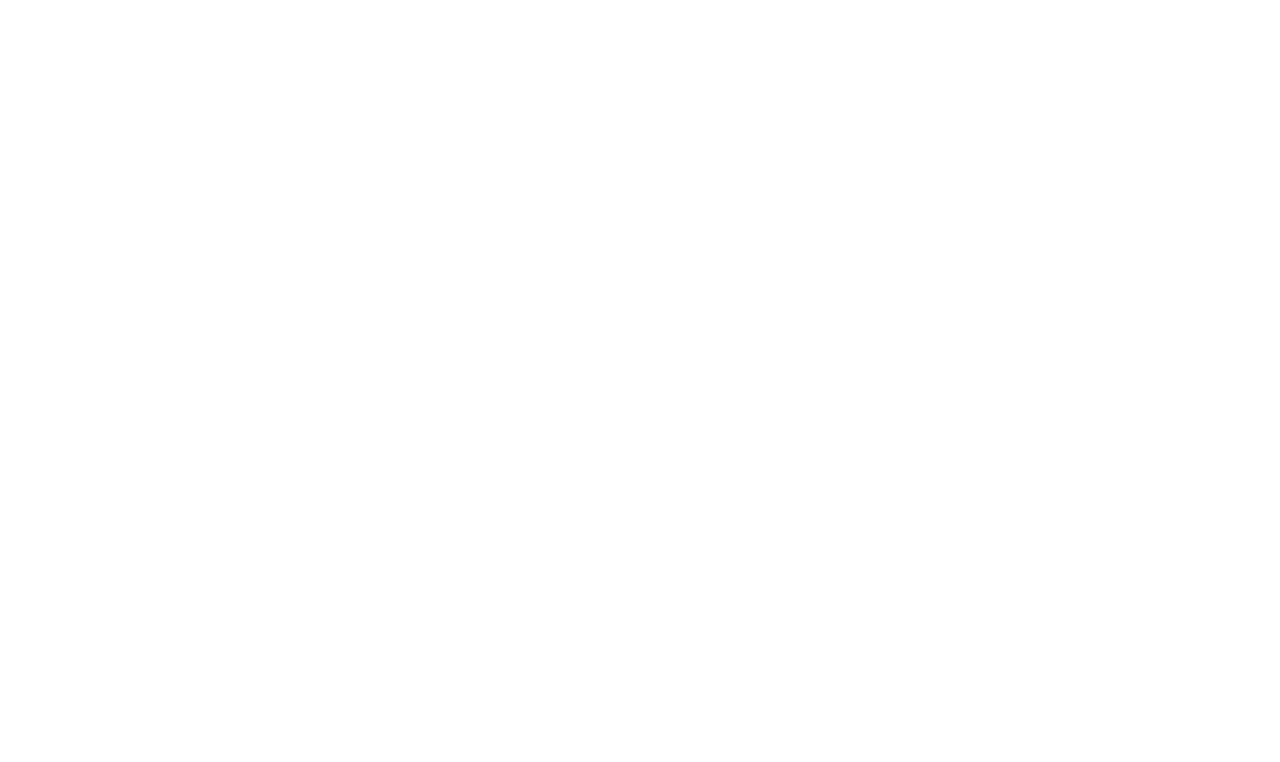
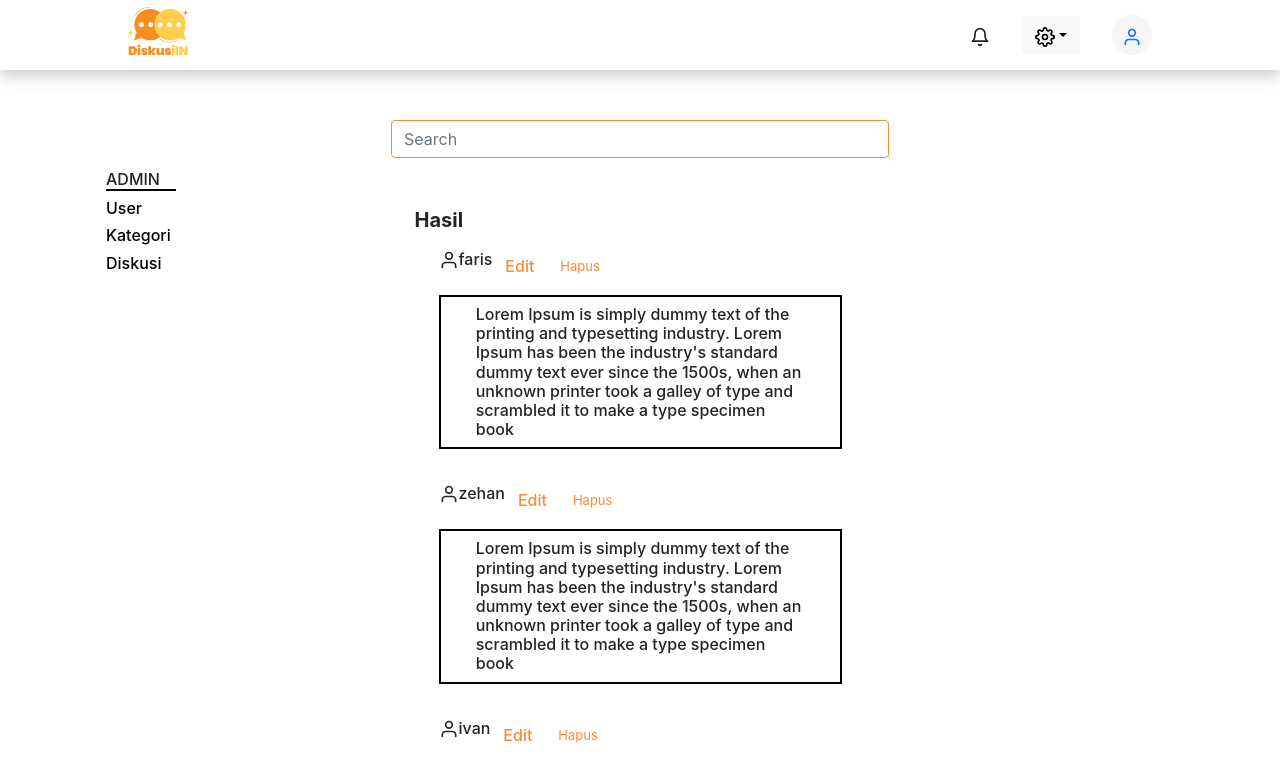
Before and after one commit to Capstone-FGD-Diskusin/fp-final-admin, a React (Create React App) app: page /HomeLogin/Diskusi in a window 1280 px wide. Before the commit this address had no page. Shown: the top 762 px of the page. Built offline with nearby package versions, Linux system fonts and the light colour scheme.

Commit message:
kurang rapi

```diff
--- a/src/App.js
+++ b/src/App.js
@@ -1,5 +1,6 @@
 import React from 'react';
 import { BrowserRouter ,Route, Routes } from "react-router-dom";
+import Diskusi from './pages/Diskusi/Diskusi';
 import HomeLogin from './pages/HomeLogin/HomeLogin';
 import Kategori from './pages/Kategori/Kategori';
 import LoginAdmin from './pages/LoginAdmin/LoginAdmin';
@@ -15,6 +16,7 @@
             <Route path="/HomeLogin" element={<LoginAdmin/>}/>
             <Route path="/HomeLogin/User" element={<User/>}/>
             <Route path="/HomeLogin/Kategori" element={<Kategori/>}/>
+            <Route path="/HomeLogin/Diskusi" element={<Diskusi/>}/>
         </Routes>
       </BrowserRouter>
     </div>
--- /dev/null
+++ b/src/components/DiskusiContent/DiskusiContent.jsx
@@ -0,0 +1,43 @@
+import React from 'react'
+import { Col, Container, Row, Button } from 'react-bootstrap'
+import style from "./DiskusiContent.module.css"
+import * as FiIcons from 'react-icons/fi';
+import { DiskusiData } from './DiskusiData'
+
+export default function DiskusiContent() {
+    return (
+        <div>
+            <h5 className={style.text}>Hasil</h5>
+            {
+                DiskusiData.map((item, index) => {
+                    return (
+                        <div key={index}>
+                            <Container>
+                                <Row>
+                                    <Col>
+                                        <div className={style.label}>
+                                            <FiIcons.FiUser size={20} />
+                                            <h6>{item.User}</h6>
+                                            <Button className={style.edit}><h6 className={style.text2}>Edit</h6></Button>
+                                            <Button className={style.Hapus}>Hapus</Button>
+                                        </div>
+                                    </Col>
+                                </Row>
+                                <div className={style.box}>
+                                    <Row>
+                                        <Col sm={1}></Col>
+                                        <Col sm={10}>
+                                            <h6 className={style.text3}>{item.Thread}</h6>
+                                        </Col>
+                                        <Col sm={1}></Col>
+                                    </Row>
+                                </div>
+                            </Container>
+                        </div>
+                    )
+                })
+            }
+
+        </div>
+    )
+}
--- /dev/null
+++ b/src/components/DiskusiContent/DiskusiContent.module.css
@@ -0,0 +1,63 @@
+.text {
+    font-weight: bolder;
+    margin-top: 50px;
+}
+
+.text2 {}
+
+.text3 {
+    margin-top: 8px;
+    margin-bottom: 8px;
+}
+
+.label {
+    display: flex;
+    margin-top: 10px;
+    margin-bottom: 5px;
+
+}
+
+.edit {
+    font-size: small;
+    background-color: white;
+    color: rgba(255, 136, 52, 1);
+    border-color: white;
+    height: 30px;
+    margin-bottom: 10px;
+}
+
+.edit:focus {
+    background-color: white;
+    outline: none;
+    color: rgba(255, 136, 52, 1);
+}
+
+.edit:hover {
+    background-color: white;
+    color: rgba(255, 136, 52, 1);
+}
+
+.Hapus {
+    font-size: small;
+    background-color: white;
+    color: rgba(255, 136, 52, 1);
+    border-color: white;
+    height: 30px;
+    margin-bottom: 10px;
+}
+
+.Hapus:focus {
+    background-color: white;
+    outline: none;
+    color: rgba(255, 136, 52, 1);
+}
+
+.Hapus:hover {
+    background-color: white;
+    color: rgba(255, 136, 52, 1);
+}
+
+.box {
+    border: 2px solid black;
+    margin-bottom: 25px;
+}
--- /dev/null
+++ b/src/components/DiskusiContent/DiskusiData.js
@@ -0,0 +1,32 @@
+export const DiskusiData = [
+    {
+        ID : 1,
+        User :"faris",
+        Thread :"Lorem Ipsum is simply dummy text of the printing and typesetting industry. Lorem Ipsum has been the industry's standard dummy text ever since the 1500s, when an unknown printer took a galley of type and scrambled it to make a type specimen book",
+    },
+    {
+        ID : 2,
+        User :"zehan",
+        Thread :"Lorem Ipsum is simply dummy text of the printing and typesetting industry. Lorem Ipsum has been the industry's standard dummy text ever since the 1500s, when an unknown printer took a galley of type and scrambled it to make a type specimen book",
+    },
+    {
+        ID : 3,
+        User :"ivan",
+        Thread :"Lorem Ipsum is simply dummy text of the printing and typesetting industry. Lorem Ipsum has been the industry's standard dummy text ever since the 1500s, when an unknown printer took a galley of type and scrambled it to make a type specimen book",
+    },
+    {
+        ID : 4,
+        User :"Fikry",
+        Thread :"Lorem Ipsum is simply dummy text of the printing and typesetting industry. Lorem Ipsum has been the industry's standard dummy text ever since the 1500s, when an unknown printer took a galley of type and scrambled it to make a type specimen book",
+    },
+    {
+        ID : 5,
+        User :"Lula",
+        Thread :"Lorem Ipsum is simply dummy text of the printing and typesetting industry. Lorem Ipsum has been the industry's standard dummy text ever since the 1500s, when an unknown printer took a galley of type and scrambled it to make a type specimen book",
+    },
+    {
+        ID : 6,
+        User :"Steven",
+        Thread :"Lorem Ipsum is simply dummy text of the printing and typesetting industry. Lorem Ipsum has been the industry's standard dummy text ever since the 1500s, when an unknown printer took a galley of type and scrambled it to make a type specimen book",
+    },
+]
--- /dev/null
+++ b/src/pages/Diskusi/Diskusi.jsx
@@ -0,0 +1,34 @@
+import React from 'react'
+import NavbarLogin from '../../components/Navbarlogin/NavbarLogin'
+import { Container, Row, Col } from 'react-bootstrap'
+import AdminContent from '../../components/AdminContent/AdminContent'
+import SearchContent from '../../components/SearchContent/SearchContent'
+import DiskusiContent from '../../components/DiskusiContent/DiskusiContent'
+
+export default function Diskusi() {
+    return (
+        <div>
+            <NavbarLogin />
+            <Container>
+                <Row>
+                    <Col sm={3}>
+                        <AdminContent />
+                    </Col>
+                    <Col sm={6}>
+                        <SearchContent />
+                        <Row>
+                            <Col sm={1}></Col>
+                            <Col sm={10}>
+                                <DiskusiContent />
+                            </Col>
+                            <Col sm={1}></Col>
+                        </Row>
+                    </Col>
+                    <Col sm={3}>
+
+                    </Col>
+                </Row>
+            </Container>
+        </div>
+    )
+}
```
